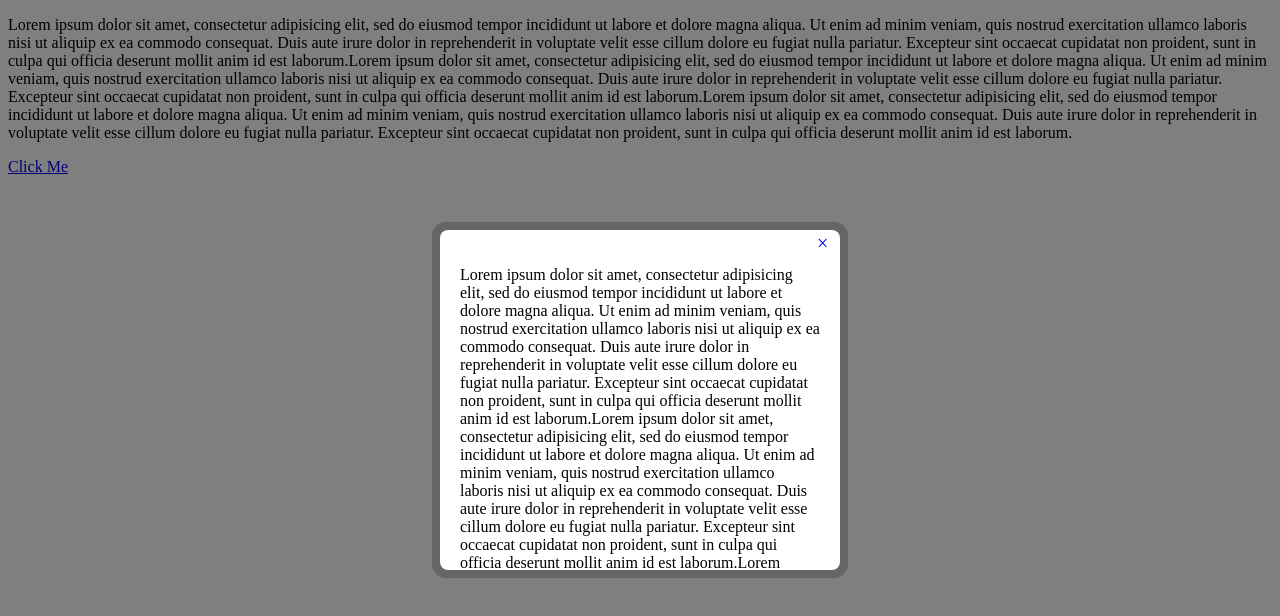
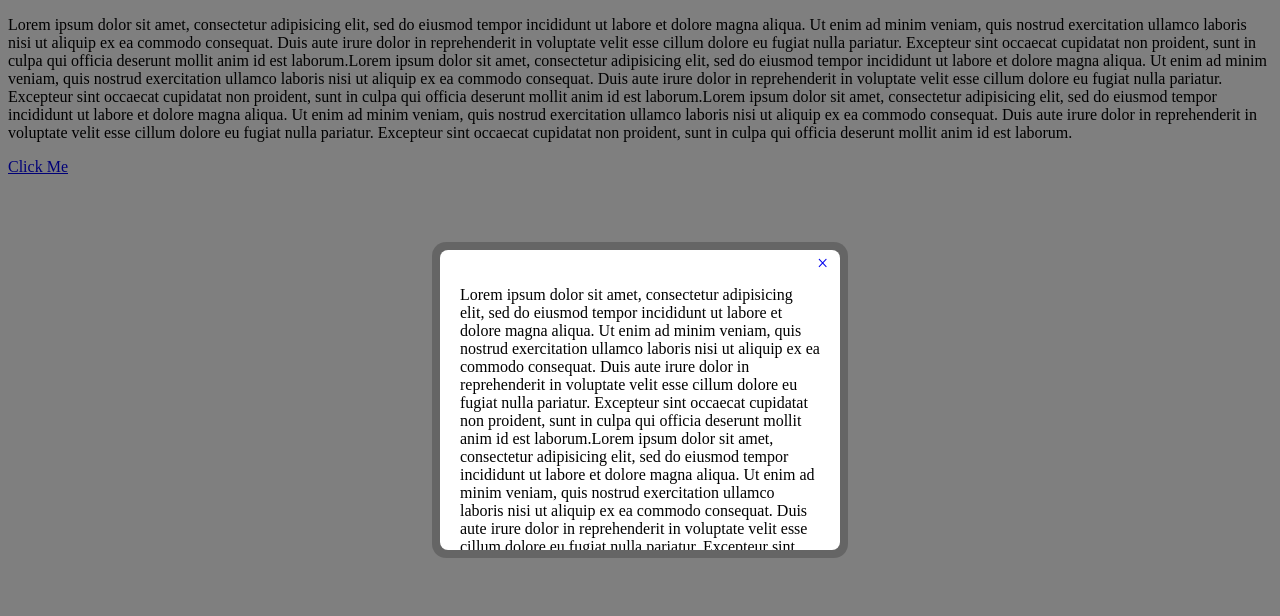
Before and after one commit to tommyready/simple-modal, a plain HTML site: page index.html in a window 1280 px wide. Both pictures are taken after a click on the link "Click Me". Drawn offline with nearby package versions, Linux system fonts and the light colour scheme.

Commit message:
fixed some resizing issues

```diff
--- a/assets/javascripts/modal.js
+++ b/assets/javascripts/modal.js
@@ -21,6 +21,11 @@ method.open = function(settings){
   $modal.css({
     width: settings.width || 'auto',
     height: settings.height || 'auto'
+  });
+
+  $content.css({
+    width: settings.width - 40 || 'auto',
+    height: settings.height - 40 || 'auto'
   });
 
   method.center();
--- a/assets/stylesheets/modal.css
+++ b/assets/stylesheets/modal.css
@@ -20,7 +20,6 @@
   border-radius: 8px;
   background: #fff;
   padding: 20px;
-  height: 300px;
   overflow: scroll;
 }
 
--- a/index.html
+++ b/index.html
@@ -11,8 +11,12 @@
         $('a#click-modal').on('click', function(e){
           e.preventDefault();
           var text = $("p").clone();
-          modal.open({content: text, width: 400}); });
-
+          modal.open({
+            content: text,
+            height: 300,
+            width: 400
+          });
+        });
       });
     </script>
   </head>
```
